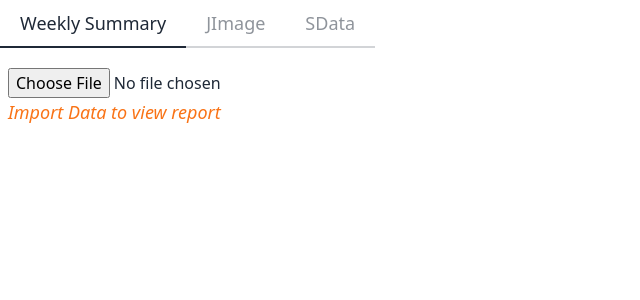
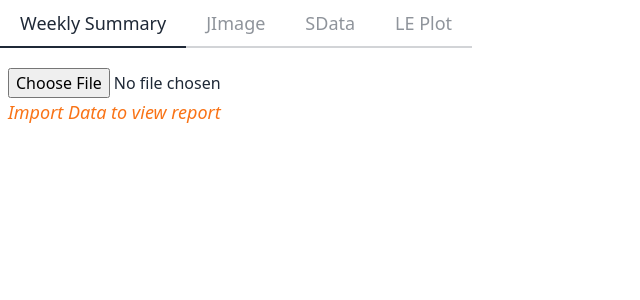
Before and after one commit to apple9988hk/appleweekly, a React (Create React App) app: page / in a window 1280 px wide. Shown: the top 300 px of the page, without its empty margins (0-640 px from the left). Built offline with nearby package versions, Linux system fonts and the light colour scheme.

Commit message:
support multiple id fetch for le plot

```diff
--- a/src/App.js
+++ b/src/App.js
@@ -99,6 +99,15 @@ const MainView = () => {
           {" "}
           SData
         </div>
+        <div
+          className={
+            "tab tab-lg tab-bordered " + (activeTab === 3 ? "tab-active" : null)
+          }
+          onClick={() => setActiveTab(3)}
+        >
+          {" "}
+          LE Plot
+        </div>
       </div>
       {activeTab === 0 ? (
         <div>
@@ -115,6 +124,7 @@ const MainView = () => {
       {/* <hr className="py-10" /> */}
       {activeTab === 1 ? <div> <JImage/> </div> : null}
       {activeTab === 2 ? <div> <SData/> </div> : null}
+      {activeTab === 3 ? <div> <LEPlot/> </div> : null}
     </div>
   );
 }
--- a/src/component/pages/LEPlot/FetchJ.js
+++ b/src/component/pages/LEPlot/FetchJ.js
@@ -10,11 +10,14 @@ export default function FetchJ() {
   const [fetchId, setFetchId] = useState("");
 
   const addJData = () => {
-    if (fetchId.length !== 10) {
-      console.log("Invalid Id")
-    } else {
-      dispatch(fetchJData(fetchId));
-    }
+    let idList = fetchId.split(",");
+    idList.forEach((d) => {
+      if (d.length !== 10) {
+        console.log("Invalid Id");
+      } else {
+        dispatch(fetchJData(d));
+      }
+    });
   };
 
   return (
@@ -27,7 +30,15 @@ export default function FetchJ() {
           onChange={(e) => setFetchId(e.target.value)}
         />
       </div>
-      <button className = {`btn btn-outline btn-sm ${jdataStatus === 'loading' ? "loading" : ''}`}  onClick={addJData} > Fetch </button>
+      <button
+        className={`btn btn-outline btn-sm ${
+          jdataStatus === "loading" ? "loading" : ""
+        }`}
+        onClick={addJData}
+      >
+        {" "}
+        Fetch{" "}
+      </button>
     </div>
   );
 }
--- a/src/component/pages/LEPlot/LEPlotChart.js
+++ b/src/component/pages/LEPlot/LEPlotChart.js
@@ -54,7 +54,7 @@ function LEChart(props) {
     grid: {
       left: "3%",
       right: "7%",
-      bottom: "7%",
+      bottom: "10%",
       containLabel: true,
     },
     tooltip: {
@@ -95,15 +95,18 @@ function LEChart(props) {
     xAxis: [
       {
         type: "value",
+        name: "CIE_X",
         scale: true,
         axisLabel: {
           formatter: "{value}",
         },
+        nameLocation: 'middle',
       },
     ],
     yAxis: [
       {
         type: "value",
+        name: "cd/A",
         scale: true,
         axisLabel: {
           formatter: "{value}",
```
